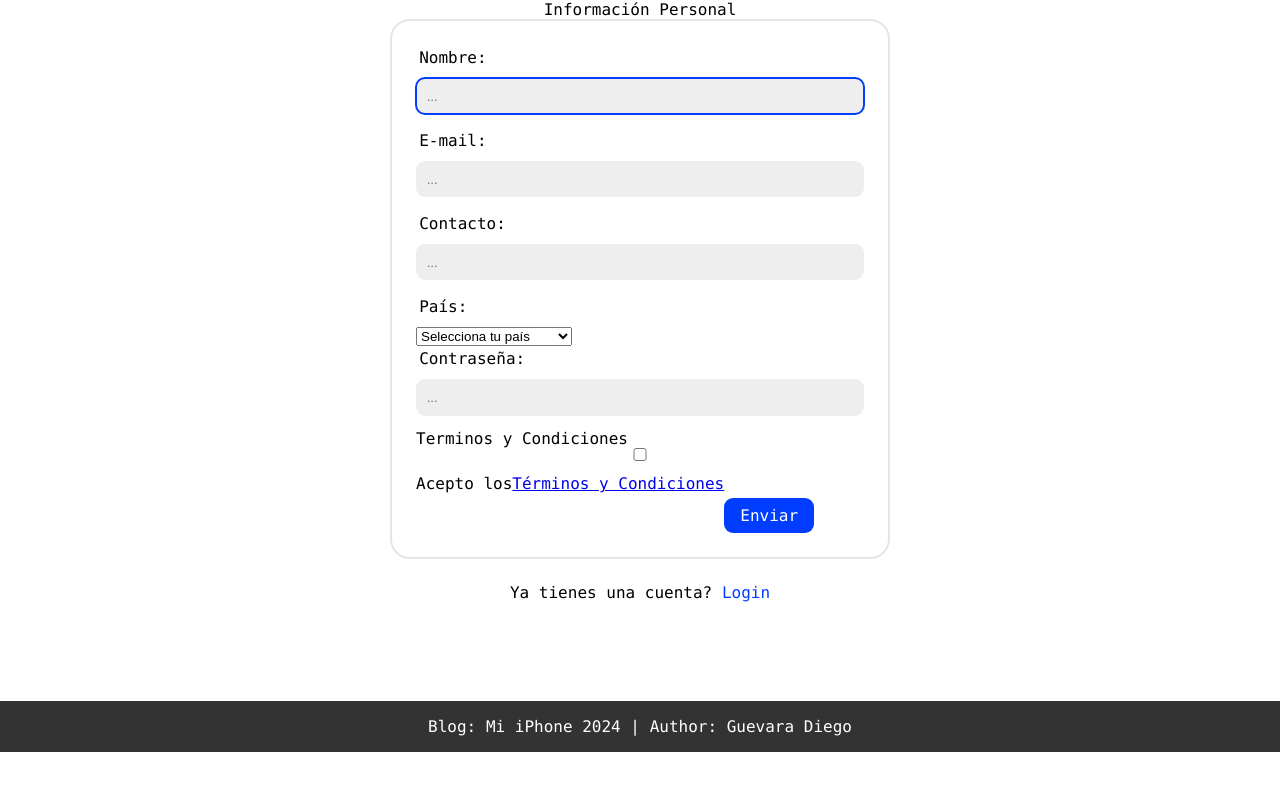
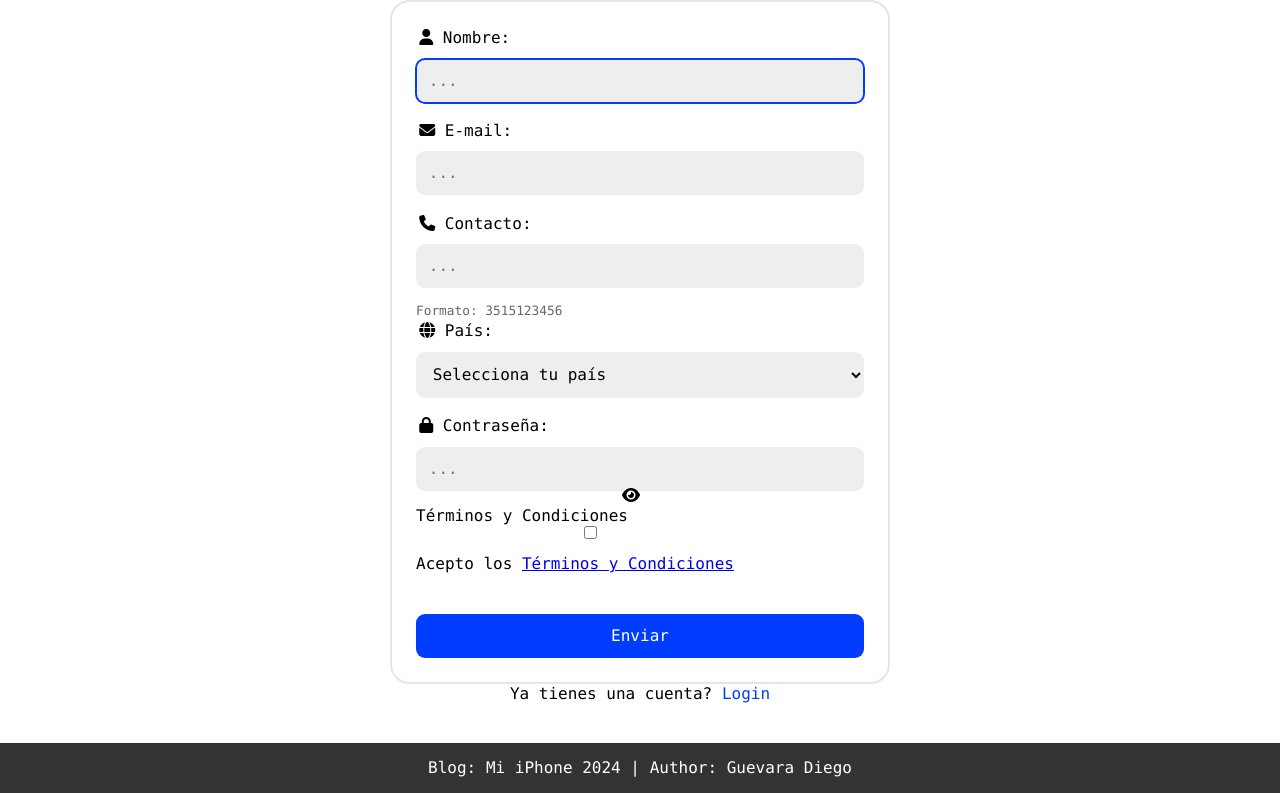
Before and after one commit to Diebut/Login, a website: page registro.html in a window 1280 px wide. Shown: the part 169-962 px from the top of the page. Before the commit the page ends 921 px from the top, so only its background shows below. Drawn offline with nearby package versions, Linux system fonts and the light colour scheme.

Commit message:
se modifica

```diff
--- /dev/null
+++ b/Css/index.css
@@ -0,0 +1,136 @@
+:root{
+    --font-mono: ui-monospace, Menlo, Monaco, 'Cascadia Mono', 'Segoe UI Mono',
+    'Roboto Mono', 'Oxygen Mono', 'Ubuntu Monospace', 'Source Code Pro',
+    'Fira Mono', 'Droid Sans Mono', 'Courier New', monospace;
+    --transition: all 0.1s cubic-bezier(0.645, 0.045, 0.355, 1)
+}
+
+* {
+    margin:0;
+    padding:0;
+    box-sizing:border-box;
+}
+
+body{
+    font-family: var(--font-mono);
+}
+
+section{
+    display:flex;
+    flex-wrap: wrap;
+    height: 100dvh;
+    align-items: center;
+    justify-content: center;
+    flex-direction: column;
+    padding: 1em;
+}
+
+section h1{
+    font-size: 3em;
+}
+
+section h2{
+    text-align:center;
+    width: 100%;
+    margin-bottom: 1em;
+    font-size: 2.5em
+}
+
+section form{
+    padding: 1.5em;
+    display:flex;
+    flex-wrap: wrap;
+    max-width: 500px;
+    border-radius: 20px;
+    border: 2px solid rgba(0,0,0,.1);
+}
+
+section form label{
+    width: 100%;
+    padding: 0.2em;
+    margin-bottom: 0.5em;
+}
+
+section form input{
+    width: 100%;
+    margin-bottom: 1em;
+    padding: 0.8em;
+    border-radius: 9px;
+    border: none;
+    outline-color: #003DFF;
+    background-color: #eee;
+}
+
+section form input[type='submit']{
+    margin-top: 1.5em;
+    background-color: #003DFF;
+    color: #fff;
+    font-family: var(--font-mono);
+    transition: var(--transition);
+}
+
+section form input[type='submit']:active{
+    transform: scale(0.97);
+}
+
+section p {
+    margin-top: 1.5em;
+
+}
+
+section p a{
+    text-decoration: none;
+    color: #003DFF;
+}
+
+.legend1{
+    padding: 50px;
+    height: 20%;
+    font-size: 30px;
+}
+.legend2{
+    padding: 15px;
+    font-size: 30px;
+}
+.legend3{
+    right: 15px;
+}
+section form input[type='checkbox']{
+   left: 0;
+}
+
+small {
+    font-size: 0.8em;
+    color: #666;
+  }
+  .pais {
+    width: 100%;
+  }
+.toggle-password {
+    position: absolute;
+    right: 36%;
+    top: 69%;
+    transform: translateY(-50%);
+    cursor: pointer;
+}
+
+header, footer {
+    background-color: #333;
+    color: white;
+    text-align: center;
+    padding: 1em;
+}
+
+/* Hogar Blog */
+
+section button{
+    background-color: #003DFF;
+    color: #fff;
+    font-family: var(--font-mono);
+    transition: var(--transition);
+    border: none;
+    padding: 0.5em 1em;
+    border-radius: 9px;
+    margin-top: 1.5em;
+    font-size: 1em;
+}
--- a/Css/css.css
+++ b/Css/loginRegistro.css
@@ -1,57 +1,58 @@
-:root{
+:root {
     --font-mono: ui-monospace, Menlo, Monaco, 'Cascadia Mono', 'Segoe UI Mono',
     'Roboto Mono', 'Oxygen Mono', 'Ubuntu Monospace', 'Source Code Pro',
     'Fira Mono', 'Droid Sans Mono', 'Courier New', monospace;
-    --transition: all 0.1s cubic-bezier(0.645, 0.045, 0.355, 1)
+    --transition: all 0.1s cubic-bezier(0.645, 0.045, 0.355, 1);
 }
 
 * {
-    margin:0;
-    padding:0;
-    box-sizing:border-box;
+    margin: 0;
+    padding: 0;
+    box-sizing: border-box;
 }
 
-body{
+body {
     font-family: var(--font-mono);
 }
 
-section{
-    display:flex;
+section {
+    display: flex;
     flex-wrap: wrap;
-    height: 100vh;
+    height: 100dvh;
     align-items: center;
     justify-content: center;
     flex-direction: column;
     padding: 1em;
 }
 
-section h1{
+section h1 {
     font-size: 3em;
 }
 
-section h2{
-    text-align:center;
+section h2 {
+    text-align: center;
     width: 100%;
     margin-bottom: 1em;
-    font-size: 2.5em
+    font-size: 2.5em;
 }
 
-section form{
+section form {
     padding: 1.5em;
-    display:flex;
+    display: flex;
     flex-wrap: wrap;
     max-width: 500px;
     border-radius: 20px;
-    border: 2px solid rgba(0,0,0,.1);
+    border: 2px solid rgba(0, 0, 0, .1);
 }
 
-section form label{
+section form label {
     width: 100%;
     padding: 0.2em;
     margin-bottom: 0.5em;
 }
 
-section form input{
+section form input,
+section form select {
     width: 100%;
     margin-bottom: 1em;
     padding: 0.8em;
@@ -61,27 +62,57 @@ section form input{
     background-color: #eee;
 }
 
-section form input[type='submit']{
+section form button {
+    width: 100%;
     margin-top: 1.5em;
     background-color: #003DFF;
     color: #fff;
     font-family: var(--font-mono);
     transition: var(--transition);
+    border: none;
+    padding: 0.8em;
+    border-radius: 9px;
+    font-size: 1em;
+    cursor: pointer;
 }
 
-section form input[type='submit']:active{
+section form button:active {
     transform: scale(0.97);
 }
 
-section p{
-    margin-top: 1.5em;
-
+section p {
+    margin-top: 0.1em;
 }
 
-
-section p a{
+section p a {
     text-decoration: none;
     color: #003DFF;
+}
+
+/* .legend1{
+
+} */
+.password-container {
+    position: relative;
+    width: 100%;
+}
+
+.toggle-password {
+    position: absolute;
+    right: 50%;
+    top: 80%;
+    transform: translateY(-50%);
+    cursor: pointer;
+}
+
+.terms-container {
+    align-items: center;
+    margin-bottom: 1em;
+    display: inline;
+}
+
+.terms-container input[type="checkbox"] {
+    margin-right: 0.5em;
 }
 
 header, footer {
@@ -89,19 +120,9 @@ header, footer {
     color: white;
     text-align: center;
     padding: 1em;
-  }
+}
 
-
-/* Hogar Blog */
-
-section button{
-    background-color: #003DFF;
-    color: #fff;
-    font-family: var(--font-mono);
-    transition: var(--transition);
-    border: none;
-    padding: 0.5em 1em;
-    border-radius: 9px;
-    margin-top: 1.5em;
-    font-size: 1em;
+small {
+    font-size: 0.8em;
+    color: #666;
 }
--- a/Js/registro.js
+++ b/Js/registro.js
@@ -1,36 +1,23 @@
-/* const signupForm = document.querySelector('#signupForm')
-signupForm.addEventListener('submit', (e)=>{
-    e.preventDefault()
-    const name = document.querySelector('#name').value
-    const email = document.querySelector('#email').value
-    const password = document.querySelector('#password').value
+function togglePasswordVisibility(fieldId) {
+  const field = document.getElementById(fieldId);
+  const fieldType = field.getAttribute('type') === 'password' ? 'text' : 'password';
+  field.setAttribute('type', fieldType);
+}
 
-    const Users = JSON.parse(localStorage.getItem('users')) || []
-    const isUserRegistered = Users.find(user => user.email === email)
-    if(isUserRegistered){
-        return alert('El usuario ya esta registado!')
-    }
+document.querySelector("#registroForm").addEventListener("submit", (e) => {
+  e.preventDefault();
+  const name = document.querySelector("#name").value;
+  const email = document.querySelector("#email").value;
+  const password = document.querySelector("#password").value;
+  const Users = JSON.parse(localStorage.getItem("users")) || [];
+  const isUserRegistered = Users.find((user) => user.email === email);
 
-    Users.push({name: name, email: email, password: password})
-    localStorage.setItem('users', JSON.stringify(Users))
-    alert('Registro Exitoso!')
-    window.location.href = 'index.html'
+  if (isUserRegistered) {
+    return alert("El usuario ya está registrado!");
+  }
 
-}) */
-    document.querySelector('#signupForm').addEventListener('submit', (e) => {
-        e.preventDefault();
-        const name = document.querySelector('#name').value;
-        const email = document.querySelector('#email').value;
-        const password = document.querySelector('#password').value;
-        const Users = JSON.parse(localStorage.getItem('users')) || [];
-        const isUserRegistered = Users.find(user => user.email === email);
-
-        if (isUserRegistered) {
-            return alert('El usuario ya está registrado!');
-        }
-
-        Users.push({name, email, password});
-        localStorage.setItem('users', JSON.stringify(Users));
-        alert('Registro Exitoso!');
-        window.location.href = 'index.html';
-    });
+  Users.push({ name, email, password });
+  localStorage.setItem("users", JSON.stringify(Users));
+  alert("Registro Exitoso!");
+  window.location.href = "index.html";
+});
--- a/registro.html
+++ b/registro.html
@@ -4,25 +4,32 @@
     <meta charset="UTF-8">
     <meta http-equiv="X-UA-Compatible" content="IE=edge">
     <meta name="viewport" content="width=device-width, initial-scale=1.0">
-    <link rel="stylesheet" href="Css/css.css">
+
+    <meta name="description" content="Diplomatura Full Stack, especializado en programación">
+    <meta name="keywords" content="Blog web Iphone, desarrollador web, programador">
+    <meta name="author" content="Guevara Diego">
     <title>Registro</title>
+    <link rel="stylesheet" href="Css/normalize.css">
+    <link rel="icon" href="Assets/DG.png">
+    <link rel="stylesheet" href="Css/loginRegistro.css">
+    <link rel="stylesheet" href="https://cdnjs.cloudflare.com/ajax/libs/font-awesome/6.1.2/css/all.min.css">
 </head>
 <body>
     <header>
-    <!--   <span class="loader"></span> -->
-        <h1>Iniciar Sesión</h1>
+        <h1>Registro Usuario</h1>
     </header>
     <section>
-        <legend>Información Personal</legend>
-        <form id="signupForm">
-            <label>Nombre:</label>
+        <legend class="legend1">Información Personal</legend>
+        <form id="registroForm">
+            <label><i class="fas fa-user"></i> Nombre:</label>
             <input type="text" placeholder="..." id="name" required autofocus>
-            <label>E-mail:</label>
+            <label><i class="fas fa-envelope"></i> E-mail:</label>
             <input type="email" placeholder="..." id="email" required>
-            <label>Contacto:</label>
-            <input type="tel" placeholder="..." id="tel" required>
-            <label>País:</label>
-            <select id="pais" required>
+            <label><i class="fas fa-phone"></i> Contacto:</label>
+            <input type="tel" placeholder="..." id="tel" pattern="[0-9]{10}" required>
+            <small>Formato: 3515123456</small>
+            <label><i class="fas fa-globe"></i> País:</label>
+            <select class="pais" id="pais" required>
                 <option value="">Selecciona tu país</option>
                     <option value="Argentina">Argentina</option>
                     <option value="Bolivia">Bolivia</option>
@@ -46,11 +53,16 @@
                     <option value="Uruguay">Uruguay</option>
                     <option value="Venezuela">Venezuela</option>
             </select>
-            <label>Contraseña:</label>
-            <input type="password" placeholder="..." id="password" required>
-            <legend>Terminos y Condiciones</legend>
-            <input type="checkbox" id="accept_terms" required>
-            <span></span> Acepto los <a href="terms.html">Términos y Condiciones</a>
+            <label><i class="fas fa-lock"></i> Contraseña:</label>
+            <div class="password-container">
+                <input type="password" placeholder="..." id="password" required>
+                <i class="fas fa-eye toggle-password" onclick="togglePasswordVisibility('password')"></i>
+            </div>
+            <legend class="legend2">Términos y Condiciones</legend>
+            <div class="terms-container">
+                <input type="checkbox" id="accept_terms" required>
+                <span>Acepto los <a href="terms.html">Términos y Condiciones</a></span>
+            </div>
             <button type="submit" class="formulario_btn">Enviar</button>
         </form>
         <p>Ya tienes una cuenta? <a href="index.html">Login</a></p>
```
Also changed, not shown: Js/index.js (+14 -22 lines), index.html (+13 -4 lines), paginaWEB.html (+1 -1 lines).
